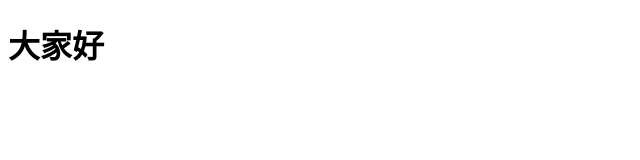
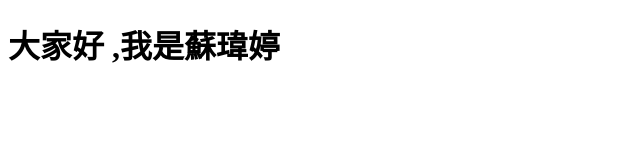
Before and after one commit to Ivysuuu/Ivysuuu, a plain HTML site: page index.html in a window 1280 px wide. Shown: the whole page, without its empty margins (0-640 px from the left). Drawn offline with Linux system fonts and the light colour scheme.

Commit message:
Second commit

```diff
--- a/index.html
+++ b/index.html
@@ -7,6 +7,6 @@
     <title>110111217蘇瑋婷</title>
 </head>
 <body>
-    <h1>大家好</h1>
+    <h1>大家好 ,我是蘇瑋婷 </h1>
 </body>
 </html>
```
